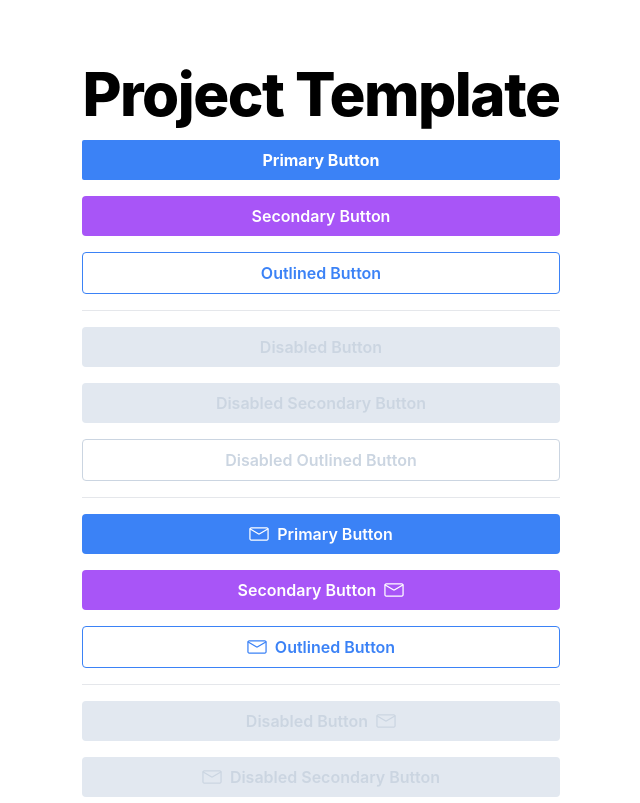
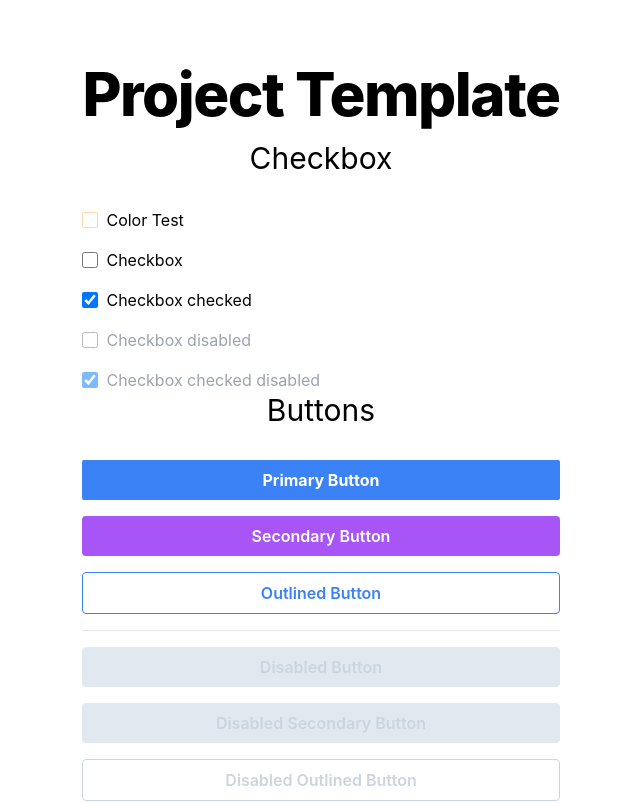
Before and after one commit to tomek-i/Nextjs-Vercel-Template, a Next.js app: page / in a window 1280 px wide. Shown: the top 803 px of the page, without its empty margins (319-959 px from the left). Built offline with nearby package versions, Linux system fonts and the light colour scheme.

Commit message:
checkbox display

```diff
--- a/src/app/page.tsx
+++ b/src/app/page.tsx
@@ -1,4 +1,5 @@
 import { Button } from "@/components/ui/Button"
+import { Checkbox } from "@/components/ui/Checkbox"
 import { Metadata } from "next"
 
 export const metadata: Metadata = {
@@ -44,6 +45,15 @@ export default function Web() {
             </h1>
 
             <div className="flex flex-col space-y-4">
+              <h2>Checkbox</h2>
+              <Checkbox label="Color Test" color="test" />
+              <Checkbox label="Checkbox" color="primary" />
+              <Checkbox label="Checkbox checked" defaultChecked />
+              <Checkbox label="Checkbox disabled" disabled />
+              <Checkbox label="Checkbox checked disabled" defaultChecked disabled />
+            </div>
+            <div className="flex flex-col space-y-4">
+              <h2>Buttons</h2>
               <Button variant="primary" rounded={"sm"} className="font-bold">
                 Primary Button
               </Button>
```
